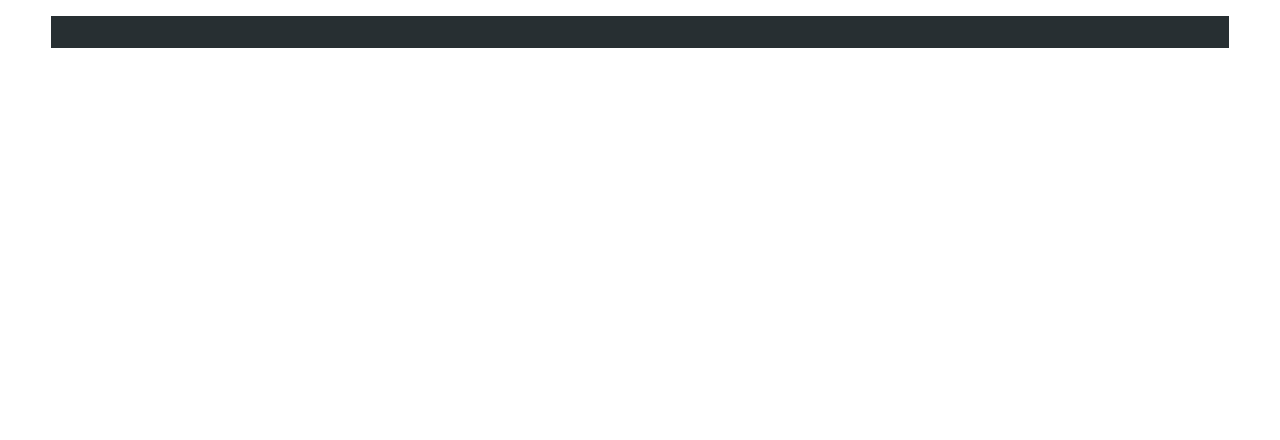
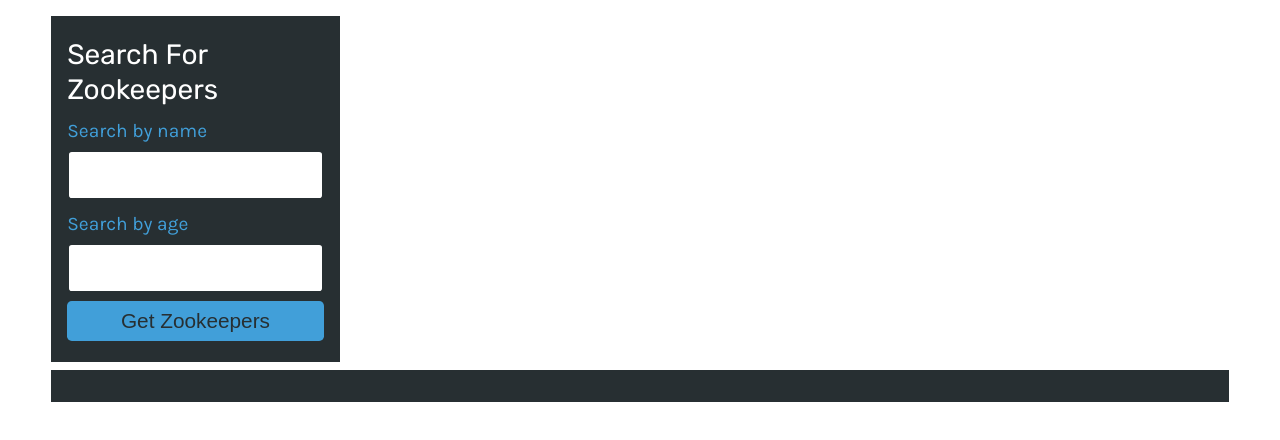
Before and after one commit to jwilferd10/Zookeepr, a website: page public/zookeepers.html in a window 1280 px wide. Shown: the part 240-680 px from the top of the page. Drawn offline with Linux system fonts and the light colour scheme; no server answers.

Commit message:
Created a new <section> that holds Search For Zookeepers form

```diff
--- a/public/zookeepers.html
+++ b/public/zookeepers.html
@@ -28,6 +28,22 @@
     </section>
 
     <section class="my-2 flex-row justify-space-between">
+      <div class="col-12 col-lg-3 bg-dark p-3">
+        <h3 class="text-light">Search For Zookeepers</h3>
+        <form id="zookeeper-form">
+          <!-- Search by Name -->
+          <label for="name-input" class="form-label">Search by name</label>
+          <input name="name" id="name-input" class="form-input" />
+          <!-- Search by Age -->
+          <label for="age-input" class="form-label">Search by age</label>
+          <input name="age" id="age-input" class="form-input" type="number" />
+          <!-- Search -->
+          <button class="btn">Get Zookeepers</button>
+        </form>
+      </div>
+    </section>
+
+    <section class="my-2 flex-row justify-space-between">
       <div class="col-12 bg-dark p-3">
         <div class="flex-row justify-space-between" id="display-area"></div>
       </div>
```
